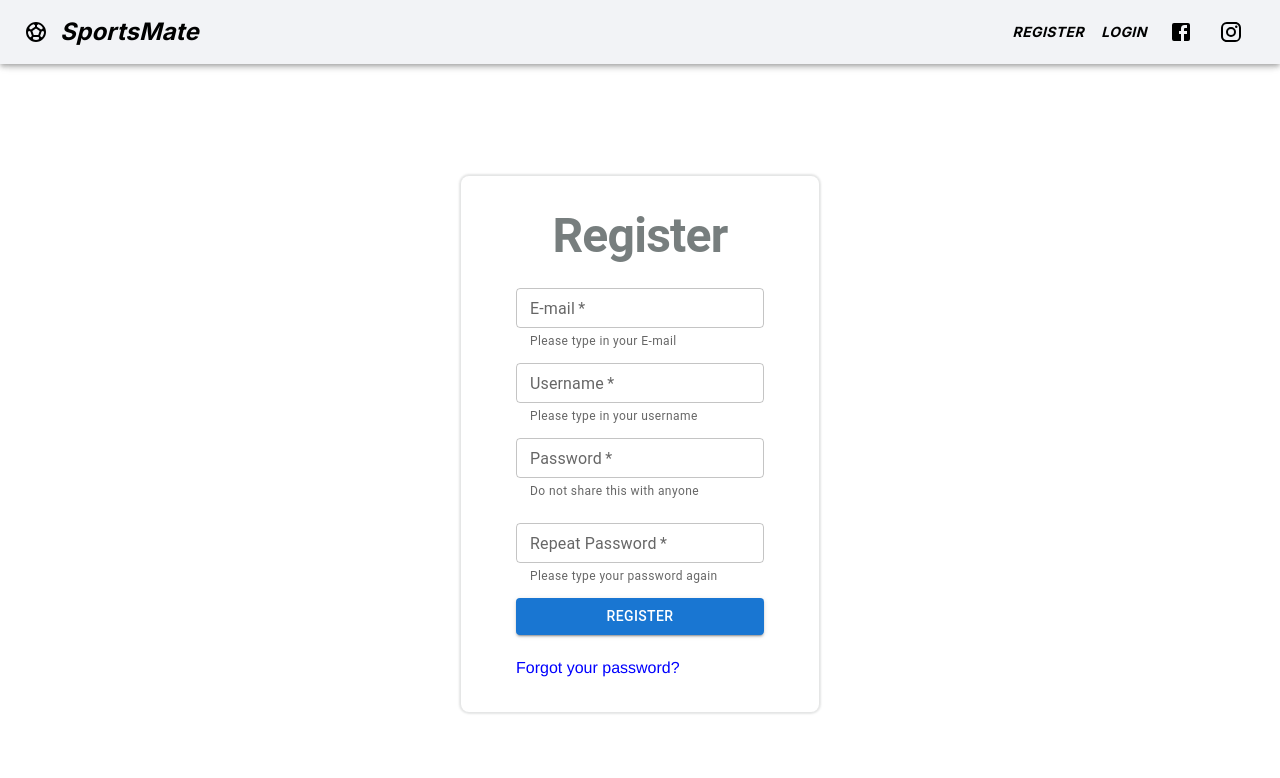
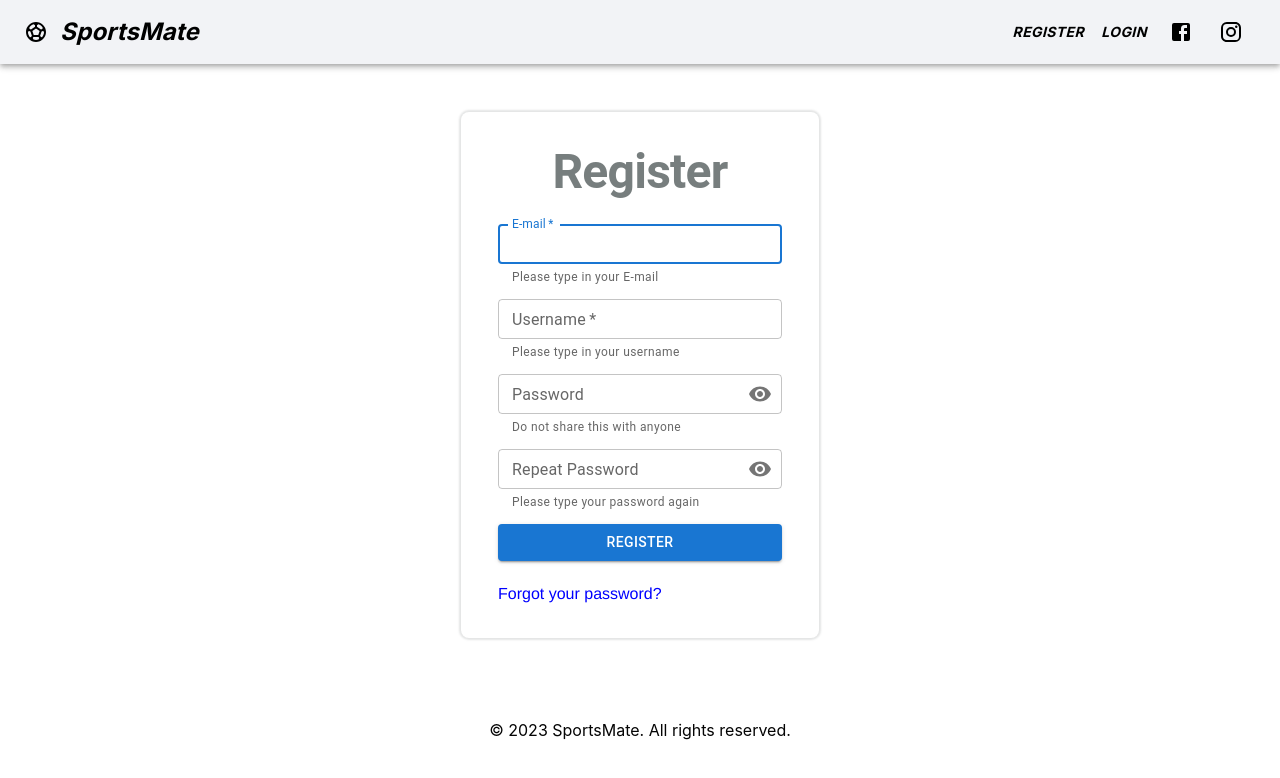
Before and after one commit to Nasko-Trenchev/sports-mate, a React (Create React App) app: page /register in a window 1280 px wide. Shown: the top 778 px of the page. Built offline with nearby package versions, Linux system fonts and the light colour scheme; no server answers; the database is empty.

Commit message:
Adding toggle for password visibility

```diff
--- /dev/null
+++ b/src/components/Footer/Footer.module.css
@@ -0,0 +1,6 @@
+.footer {
+    margin-top: auto;
+    width: 100%;
+    color: #040404;
+    text-align: center;
+}
--- /dev/null
+++ b/src/components/Footer/Footer.tsx
@@ -0,0 +1,11 @@
+
+import classes from './Footer.module.css';
+
+export default function Footer() {
+
+    return (
+        <footer className={classes.footer}>
+            <p>&copy; 2023 SportsMate. All rights reserved.</p>
+        </footer>
+    )
+}
--- a/src/components/Game/GameDetails.module.css
+++ b/src/components/Game/GameDetails.module.css
@@ -65,8 +65,9 @@
 }
 
 .additionalSection {
+    margin: auto;
     display: flex;
-    justify-content: space-around;
+    justify-content: space-between;
     align-items: center;
-    width: 90%;
+    width: 80%;
 }
--- a/src/components/Login/Login.tsx
+++ b/src/components/Login/Login.tsx
@@ -43,7 +43,7 @@ export default function Login() {
         <StyledEngineProvider injectFirst>
             <Stack spacing={3} className={styles['login-form']}>
                 <Typography variant='h1'>Login</Typography>
-                <FormControl>
+                <FormControl sx={{ gap: '1em' }}>
                     <TextField
                         label='E-mail'
                         helperText="Please type in your password"
@@ -51,6 +51,7 @@ export default function Login() {
                         variant='outlined'
                         size='small'
                         required value={undefined}
+                        autoFocus
                         onChange={onUserInput}
                     />
                     <TextField
--- a/src/components/Profile/ProfileSettings.tsx
+++ b/src/components/Profile/ProfileSettings.tsx
@@ -6,12 +6,14 @@ import { updatePassword, reauthenticateWithCredential, EmailAuthProvider } from
 import { StyledEngineProvider } from '@mui/material/styles';
 import { auth } from '../../config/firebase';
 import { useRef, useState } from 'react';
-import { Button, IconButton, TextField } from '@mui/material';
+import { Button, IconButton, TextField, FormControl, InputAdornment, OutlinedInput, InputLabel } from '@mui/material';
 import useNotification from '../../hooks/notification';
 import { storage } from '../../config/firebase';
 import { ref, uploadBytes } from 'firebase/storage'
 import { styled } from '@mui/material/styles';
 import { ImageTypes } from '../../util/constants';
+import Visibility from '@mui/icons-material/Visibility';
+import VisibilityOff from '@mui/icons-material/VisibilityOff';
 import CloudUploadIcon from '@mui/icons-material/CloudUpload';
 
 const VisuallyHiddenInput = styled('input')({
@@ -30,11 +32,11 @@ const VisuallyHiddenInput = styled('input')({
 const ProfileSettings = () => {
 
     const [imageUpload, setImageUpload] = useState<File>();
+    const [password, setPassword] = useState('');
+    const [showPassword, setShowPassword] = useState(false);
     const { openNotification, closeNotification, actionOption } = useNotification();
 
-    const fileInput = useRef<HTMLInputElement | null>(null);
-    const newPassword = useRef<HTMLInputElement | null>(null);
-
+    // const fileInput = useRef<HTMLInputElement | null>(null);
 
     const handleUpload = async () => {
         if (imageUpload === null || imageUpload === undefined) {
@@ -67,8 +69,9 @@ const ProfileSettings = () => {
 
     const handlePasswordReset = () => {
 
-        updatePassword(auth.currentUser!, newPassword.current?.value as string).then(() => {
+        updatePassword(auth.currentUser!, password).then(() => {
             // Update successful.
+            setPassword('');
             openNotification("Password was changed successfully", 'success');
         }).catch((error) => {
             // An error ocurred
@@ -86,7 +89,7 @@ const ProfileSettings = () => {
                     openNotification("You`re now able to change your password", 'success');
                     // User successfully reauthenticated. New ID tokens should be valid.
                 }).catch((error) => {
-                    openNotification("Wrong password, please login and try again!", 'error');
+                    openNotification("Wrong password, please reauthenticate and try again!", 'error');
                 })
         })
     }
@@ -114,7 +117,7 @@ const ProfileSettings = () => {
                 {!imageUpload ?
                     <Button component="label" variant="contained" startIcon={<CloudUploadIcon />}>
                         Upload file
-                        <VisuallyHiddenInput type="file" ref={fileInput} onChange={(e) => handleImageInputChange(e)} />
+                        <VisuallyHiddenInput type="file" onChange={(e) => handleImageInputChange(e)} />
                     </Button>
                     :
                     <div>
@@ -130,8 +133,47 @@ const ProfileSettings = () => {
                 }
             </div>
             <h3>Change password</h3>
-            <div className={classes.imageUploadContainer}>
-                <TextField size='small' type="text" id="password-new" ref={newPassword} placeholder='Enter your new password...' />
+            <div className={classes.passwordField}>
+                {/* <TextField
+                    size='small'
+                    type="password"
+                    id="password-new"
+                    placeholder='Enter your new password...'
+                    value={password}
+                    onChange={(e) => setPassword(e.target.value)}
+                /> */}
+                <FormControl sx={{ m: 1 }} variant="outlined">
+                    <InputLabel htmlFor="outlined-adornment-password">New password</InputLabel>
+                    <OutlinedInput
+                        id="outlined-adornment-password"
+                        type={showPassword ? 'text' : 'password'}
+                        value={password}
+                        onChange={(e) => setPassword(e.target.value)}
+                        label="Password"
+                        endAdornment={
+                            <InputAdornment position="end">
+                                <IconButton
+                                    aria-label="toggle password visibility"
+                                    onClick={() => setShowPassword(!showPassword)}
+                                    onMouseDown={(e) => e.preventDefault()}
+                                    edge="end"
+                                >
+                                    {showPassword ? <VisibilityOff /> : <Visibility />}
+                                </IconButton>
+                            </InputAdornment>
+                        }
+                    />
+                </FormControl>
+                <div>
+                    <Button
+                        variant="contained"
+                        color="primary"
+                        size='small'
+                        onClick={handlePasswordReset}
+                    >
+                        Submit
+                    </Button>
+                </div>
             </div>
         </div>
         <Snackbar
--- a/src/components/Register/Register.module.css
+++ b/src/components/Register/Register.module.css
@@ -6,7 +6,7 @@
     display: flex;
     align-items: center;
     width: 23vw;
-    margin: 7em auto;
+    margin: 3em auto;
     box-shadow: 0px 0px 2px 2px rgba(119, 126, 126, 0.2);
     border-radius: 0.5em;
 }
@@ -22,9 +22,6 @@
     color:  rgb(119, 126, 126);
 }
 
-.login-form :nth-child(4) {
-    margin-top: 10px;
-}
 
 .login-form a {
     text-decoration: none;
--- a/src/components/Register/Register.tsx
+++ b/src/components/Register/Register.tsx
@@ -1,4 +1,4 @@
-import { Stack, TextField, Typography, Button, FormControl } from '@mui/material';
+import { Stack, TextField, Typography, Button, FormControl, InputAdornment, OutlinedInput, InputLabel, IconButton, FormHelperText } from '@mui/material';
 import { useState } from 'react';
 import { useNavigate, NavLink, useLoaderData } from 'react-router-dom';
 import { StyledEngineProvider } from '@mui/material/styles';
@@ -7,6 +7,8 @@ import { setDoc, doc } from 'firebase/firestore';
 import { db } from '../../config/firebase';
 import { User, getAuth, sendEmailVerification, sendPasswordResetEmail } from "firebase/auth";
 import { usersProfiles } from '../../pages/RegisterPage';
+import Visibility from '@mui/icons-material/Visibility';
+import VisibilityOff from '@mui/icons-material/VisibilityOff';
 
 import styles from './Register.module.css';
 
@@ -25,6 +27,8 @@ export const Register = () => {
         rePassword: false
     })
 
+    const [showPassword, setShowPassword] = useState(false);
+
     const users = useLoaderData() as usersProfiles;
 
     const { user } = UserAuth();
@@ -33,7 +37,7 @@ export const Register = () => {
     const { createUser } = UserAuth();
     const navigate = useNavigate();
 
-    const onUserInput = (e: React.ChangeEvent<HTMLInputElement>) => {
+    const onUserInput = (e: React.ChangeEvent<HTMLInputElement> | React.ChangeEvent<HTMLTextAreaElement>) => {
         setformInput(oldData => ({
             ...oldData,
             [e.target.name]: e.target.value
@@ -62,9 +66,6 @@ export const Register = () => {
                 }))
             }
             if (!validUsername || userNameTaken) {
-                if (userNameTaken) {
-
-                }
                 setFormError((prev) => ({
                     ...prev,
                     username: true
@@ -136,7 +137,9 @@ export const Register = () => {
                         name='email'
                         variant='outlined'
                         size='small'
-                        required value={null}
+                        autoFocus
+                        required
+                        value={formInput.email}
                         onChange={onUserInput}
                         onFocus={onInputFocus}
                     />
@@ -149,11 +152,67 @@ export const Register = () => {
                         name='username'
                         variant='outlined'
                         size='small'
-                        required value={null}
+                        required
+                        value={formInput.username}
                         onChange={onUserInput}
                         onFocus={onInputFocus}
                     />
-                    <TextField
+                    <FormControl size='small'>
+                        <InputLabel style={formError.password ? { color: '#d32f2f' } : {}} htmlFor="outlined-adornment-password">Password</InputLabel>
+                        <OutlinedInput
+                            id="outlined-adornment-password"
+                            type={showPassword ? 'text' : 'password'}
+                            // value={formInput.password as string}
+                            onChange={onUserInput}
+                            onFocus={onInputFocus}
+                            label="Password"
+                            name='password'
+                            error={formError.password}
+                            endAdornment={
+                                <InputAdornment position="end">
+                                    <IconButton
+                                        aria-label="toggle password visibility"
+                                        onClick={() => setShowPassword(!showPassword)}
+                                        onMouseDown={(e) => e.preventDefault()}
+                                        edge="end"
+                                    >
+                                        {showPassword ? <VisibilityOff /> : <Visibility />}
+                                    </IconButton>
+                                </InputAdornment>
+                            }
+                        />
+                        <FormHelperText style={formError.password ? { color: '#d32f2f' } : {}}>
+                            {formError.password ? "Password should be at least 6 characters long" : "Do not share this with anyone"}
+                        </FormHelperText>
+                    </FormControl>
+                    <FormControl size='small'>
+                        <InputLabel htmlFor="outlined-adornment-password2" style={formError.rePassword ? { color: '#d32f2f' } : {}}>Repeat Password</InputLabel>
+                        <OutlinedInput
+                            id="outlined-adornment-password2"
+                            type={showPassword ? 'text' : 'password'}
+                            onChange={onUserInput}
+                            onFocus={onInputFocus}
+                            label='RepeatPassword'
+                            name='rePassword'
+                            error={formError.rePassword}
+                            endAdornment={
+                                <InputAdornment position="end">
+                                    <IconButton
+                                        aria-label="toggle password visibility"
+                                        onClick={() => setShowPassword(!showPassword)}
+                                        onMouseDown={(e) => e.preventDefault()}
+                                        edge="end"
+                                    >
+                                        {showPassword ? <VisibilityOff /> : <Visibility />}
+                                    </IconButton>
+                                </InputAdornment>
+                            }
+                        />
+                        <FormHelperText style={formError.rePassword ? { color: '#d32f2f' } : {}}>
+                            {formError.rePassword ? "Passwords missmatch" : "Please type your password again"}
+                        </FormHelperText>
+                    </FormControl>
+                    {/* <TextField
                         label='Password'
                         error={formError.password}
                         helperText={formError.password ? "Password should be at least 6 characters long" : "Do not share this with anyone"}
@@ -174,7 +233,7 @@ export const Register = () => {
                         required value={null}
                         onChange={onUserInput}
                         onFocus={onInputFocus}
-                    />
+                    /> */}
                     <Button variant='contained' size='medium' onClick={onSubmit}>Register</Button>
                     {/* <Button variant='contained' size='medium' onClick={onEmailVerification}>Verify</Button> */}
                     <NavLink to='/passwordReset'>Forgot your password?</NavLink>
--- a/src/pages/Root.tsx
+++ b/src/pages/Root.tsx
@@ -1,4 +1,5 @@
 import NavigationHeader from '../components/Layout/NavigationHeader';
+import Footer from '../components/Footer/Footer';
 import { Outlet, useNavigation } from 'react-router-dom';
 
 export default function RootLayout() {
@@ -9,10 +10,11 @@ export default function RootLayout() {
     return (
         <>
             <NavigationHeader />
-            <main>
+            <main style={{ minHeight: '80vh', display: 'flex', flexDirection: 'column' }}>
                 {/* {navigation.state === "loading" && <p>Loading...</p>} */}
                 <Outlet />
             </main>
+            <Footer />
         </>
     )
 }
```
Also changed, not shown: src/components/Game/GameDetails.tsx (+10 -2 lines), src/components/Login/Login.module.css (+3 -7 lines), src/components/PasswordReset/PasswordReset.tsx (+3 -9 lines), src/components/Profile/ProfileSettings.module.css (+7 -0 lines).
